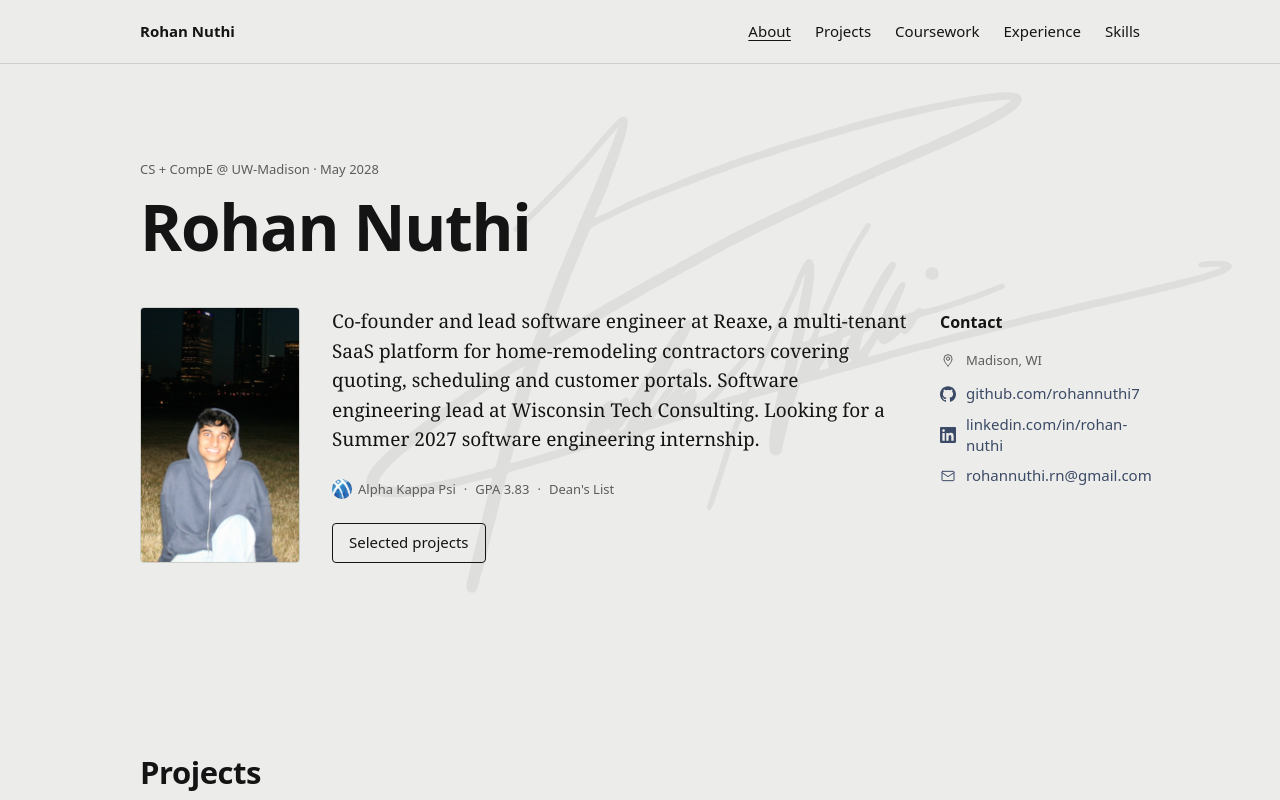
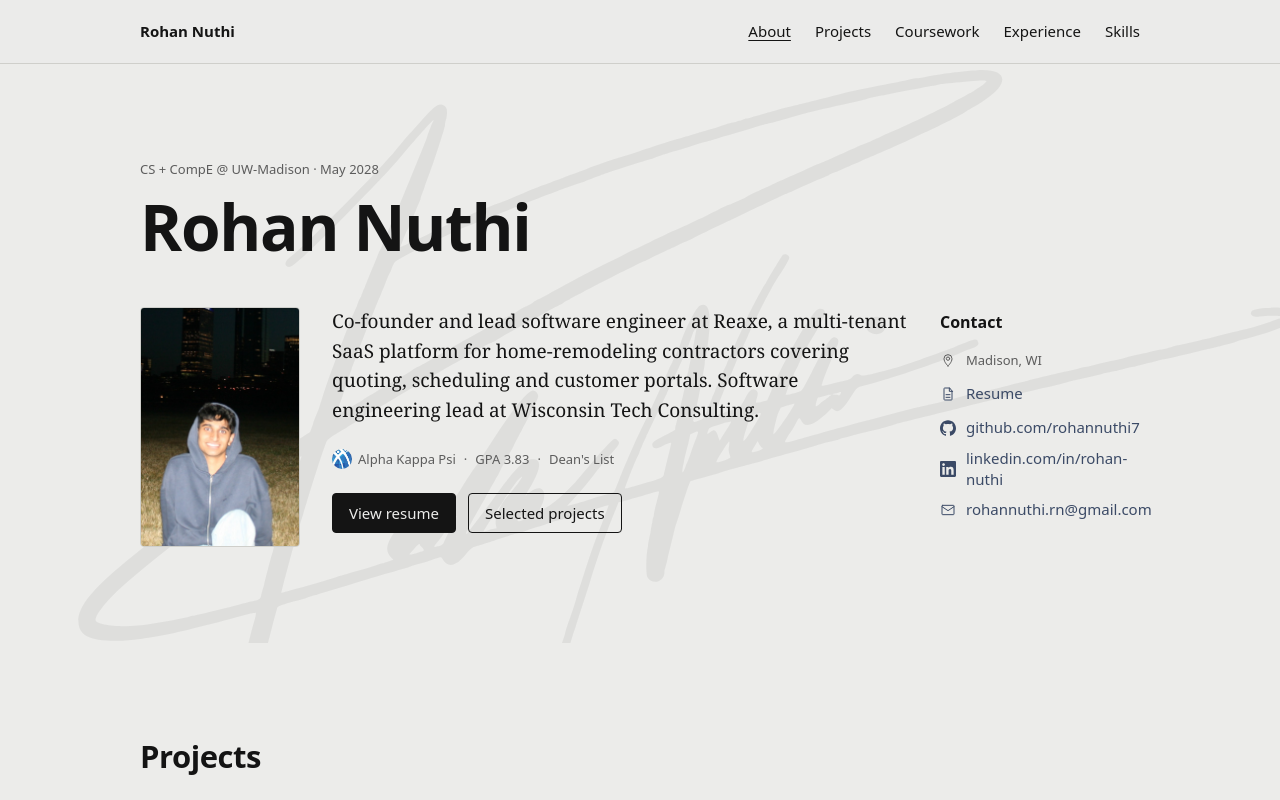
Before and after one commit to rohannuthi7/rohannuthi7.github.io, an Astro site: page / in a window 1280 px wide. Shown: the top 800 px of the page. Built offline with nearby package versions, Linux system fonts and the light colour scheme; Astro itself is replaced by a stand-in of ours.

Commit message:
Bring back the resume, enlarge the signature, see-through nav
- Restore the View resume button and resume links using the updated PDF
- Enlarge the faint signature behind the intro
- Make the sticky nav background 85% opaque
- Drop the internship-search line from the summary

Co-Authored-By: Claude Opus 5.5 <noreply@anthropic.com>

```diff
--- a/src/components/ContactList.astro
+++ b/src/components/ContactList.astro
@@ -4,6 +4,7 @@ import { site } from '../data/site';
 ---
 <ul class="contact">
   <li class="place"><Icon name="pin" /><span>{site.location}</span></li>
+  <li><a href={site.resume} target="_blank" rel="noopener"><Icon name="document" /><span>Resume</span></a></li>
   <li><a href={site.github.href} target="_blank" rel="me noopener"><Icon name="github" /><span>{site.github.label}</span></a></li>
   <li><a href={site.linkedin.href} target="_blank" rel="me noopener"><Icon name="linkedin" /><span>{site.linkedin.label}</span></a></li>
   <li><a href={`mailto:${site.email}`}><Icon name="envelope" /><span>{site.email}</span></a></li>
--- a/src/data/site.ts
+++ b/src/data/site.ts
@@ -12,11 +12,12 @@ export const site = {
   currently: '',
   // ≤ 50 words. Also used as the meta description.
   description:
-    'Co-founder and lead software engineer at Reaxe, a multi-tenant SaaS platform for home-remodeling contractors covering quoting, scheduling and customer portals. Software engineering lead at Wisconsin Tech Consulting. Looking for a Summer 2027 software engineering internship.',
+    'Co-founder and lead software engineer at Reaxe, a multi-tenant SaaS platform for home-remodeling contractors covering quoting, scheduling and customer portals. Software engineering lead at Wisconsin Tech Consulting.',
   honours: ['GPA 3.83', "Dean's List"],
   fraternity: { name: 'Alpha Kappa Psi', mark: akpsiMark },
   headshot: { src: headshot, alt: 'Rohan Nuthi sitting on a lawn in front of a city skyline at night' },
   location: 'Madison, WI',
+  resume: '/rohan-nuthi-resume.pdf',
   source: 'https://github.com/rohannuthi7/rohannuthi7.github.io',
   github: { label: 'github.com/rohannuthi7', href: 'https://github.com/rohannuthi7' },
   linkedin: { label: 'linkedin.com/in/rohan-nuthi', href: 'https://linkedin.com/in/rohan-nuthi' },
--- a/src/layouts/Case.astro
+++ b/src/layouts/Case.astro
@@ -28,6 +28,7 @@ const { data } = project;
             ? <span>Private repository: architecture and screenshots below</span>
             : data.repo && <a href={data.repo} target="_blank" rel="noopener">Code on GitHub</a>}
           {data.demo && <a href={data.demo} target="_blank" rel="noopener">Live</a>}
+          <a href={site.resume} target="_blank" rel="noopener">Resume</a>
         </div>
       </header>
       <slot />
--- a/src/pages/index.astro
+++ b/src/pages/index.astro
@@ -40,6 +40,7 @@ const byNumber = (a: { number: string }, b: { number: string }) => catalogNumber
         {site.honours.map((h) => <><span aria-hidden="true">·</span><span>{h}</span></>)}
       </p>
       <div class="btn-row">
+        <Button href={site.resume} external>View resume</Button>
         <Button href="#projects" variant="secondary">Selected projects</Button>
       </div>
     </div>
--- a/src/styles/site.css
+++ b/src/styles/site.css
@@ -37,7 +37,7 @@ h1, h2, h3 { text-wrap: balance; }
 .col-head { font-size: 16px; line-height: 1.4; font-weight: 600; }
 
 /* Nav */
-.nav { position: sticky; top: 0; z-index: 20; padding: 24px 0; border-bottom: 1px solid var(--line); background: var(--bg); }
+.nav { position: sticky; top: 0; z-index: 20; padding: 24px 0; border-bottom: 1px solid var(--line); background: var(--bg); background: color-mix(in srgb, var(--bg) 85%, transparent); }
 .nav .container { display: flex; justify-content: space-between; align-items: baseline; flex-wrap: wrap; gap: 12px 24px; }
 .nav a { color: var(--fg); text-decoration: none; font-size: 15px; line-height: 1; }
 .nav a:hover, .nav a[aria-current] { text-decoration: underline; text-underline-offset: 3px; }
@@ -87,8 +87,8 @@ h1, h2, h3 { text-wrap: balance; }
    both, very faint; it is clipped so it never causes sideways scrolling. */
 .intro { position: relative; overflow: clip; }
 .intro > :not(.intro-signature) { position: relative; z-index: 1; }
-.intro-signature { position: absolute; z-index: 0; top: 24px; right: max(-40px, calc((100% - var(--container)) / 2 - 80px)); width: min(880px, 92%); height: auto; color: var(--fg); opacity: 0.06; pointer-events: none; }
-@media (max-width: 720px) { .intro-signature { top: 40px; right: -24px; width: 120%; } }
+.intro-signature { position: absolute; z-index: 0; top: 0; left: 50%; transform: translateX(-46%); width: min(1240px, 118%); max-width: none; height: auto; color: var(--fg); opacity: 0.06; pointer-events: none; }
+@media (max-width: 720px) { .intro-signature { top: 24px; width: 160%; transform: translateX(-52%); } }
 
 /* About */
 .hero { padding-top: var(--space-12); display: flex; flex-direction: column; gap: 16px; }
```
Also changed, not shown: 2 other files.
